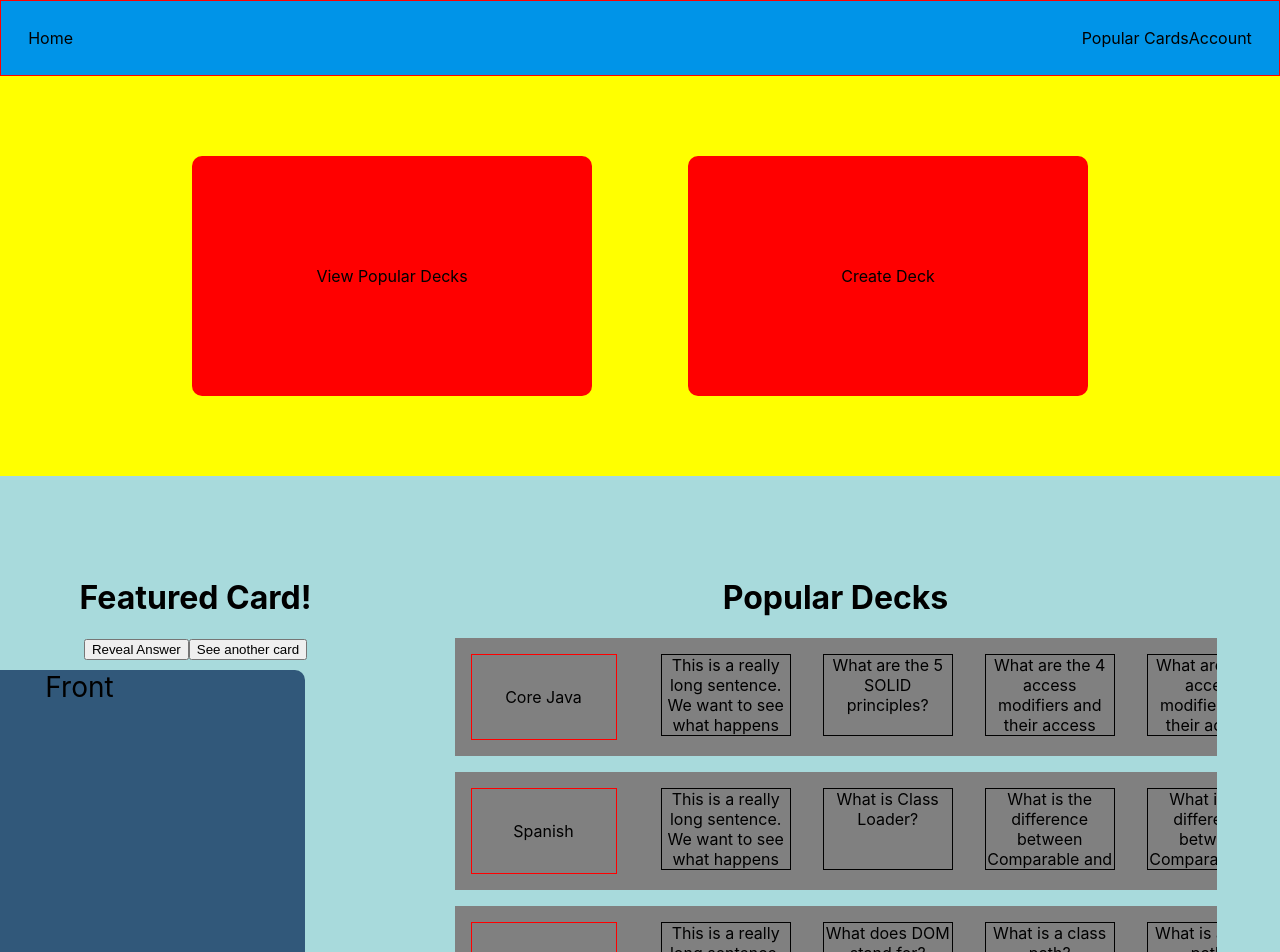
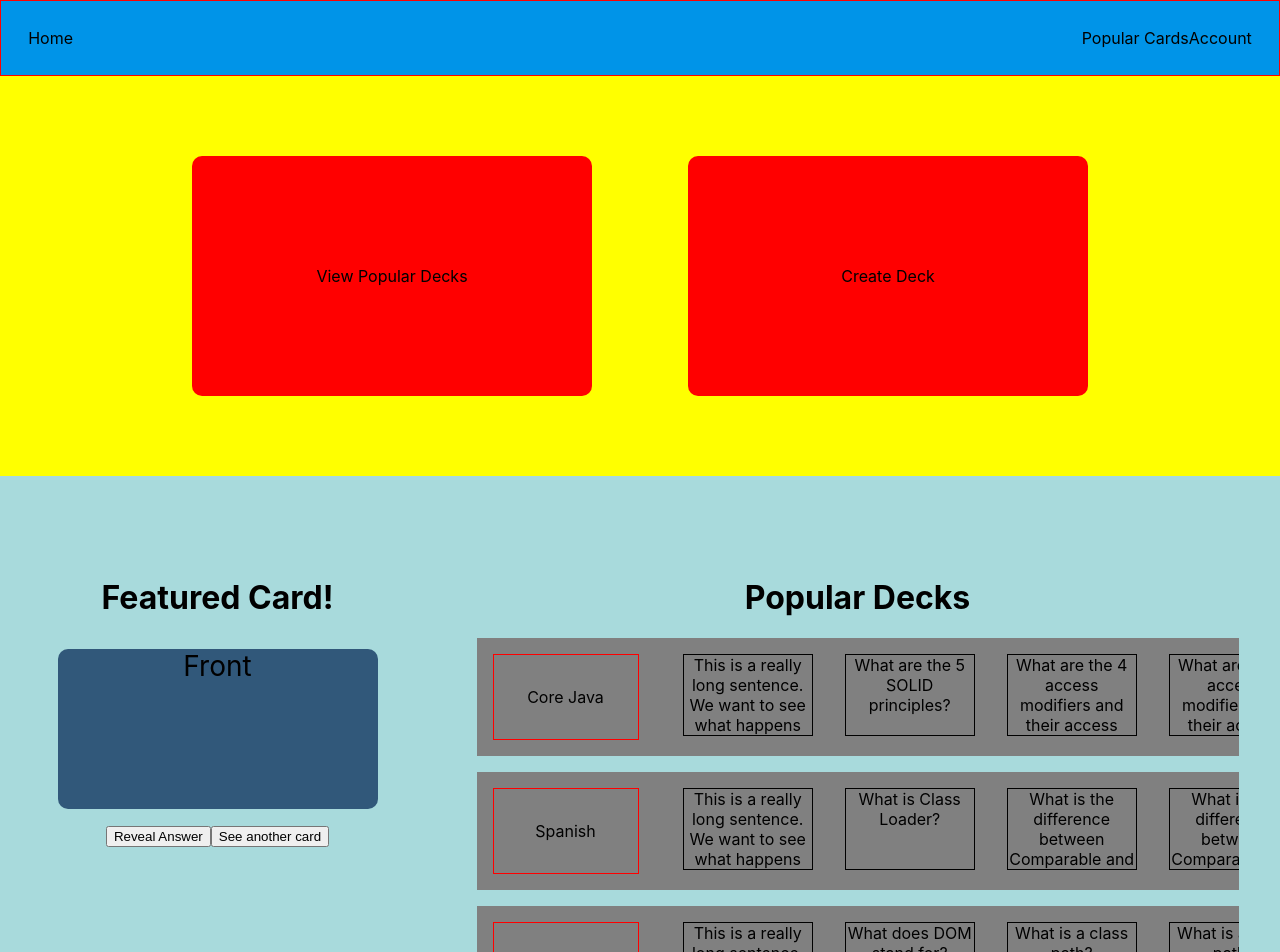
Before and after one commit to michael-mcmasters/Notecards, a React (Create React App) app: page / in a window 1280 px wide. Shown: the top 952 px of the page. Built offline with nearby package versions, Linux system fonts and the light colour scheme.

Commit message:
Card is slightly styled and can flip

```diff
--- a/src/components/homepage/Card.js
+++ b/src/components/homepage/Card.js
@@ -17,19 +17,13 @@ const Card = ({ card, flipped }) => {
 };
 
 const Container = styled.div`
-  display: ${props => props.display};
-  width: 450px;
-  height: 320px;
+  width: 20rem;
+  height: 10rem;
   background: none;
   margin: 0;
   margin-top: 2rem;
   cursor: pointer;
-  position: absolute;
   transition: ${props => props.transition};
-
-  left: ${props => props.xPosition}%;
-  transform: translateX(-50%);
-  -webkit-transform:translateX(-50%);
 
   animation-duration: 0.4s;
 `;
--- a/src/components/homepage/FeaturedCard.js
+++ b/src/components/homepage/FeaturedCard.js
@@ -8,7 +8,7 @@ const FeaturedCard = () => {
   const [revealedAnswer, setRevealedAnswer] = useState(false);
 
   const handleRevealAnswer = () => {
-    setRevealedAnswer(true);
+    setRevealedAnswer(!revealedAnswer);
   }
 
   const handleGetNewCard = () => {
@@ -24,7 +24,9 @@ const FeaturedCard = () => {
       <Card card={cards[0]} flipped={revealedAnswer} />
 
       <Footer>
-        {!revealedAnswer
+        <Button onClick={handleRevealAnswer}>Reveal Answer</Button>
+        <Button onClick={handleGetNewCard}>See another card</Button>
+        {/* {!revealedAnswer
           ? (
             <>
               <Button onClick={handleRevealAnswer}>Reveal Answer</Button>
@@ -33,7 +35,7 @@ const FeaturedCard = () => {
           )
 
           : "Did you guess correctly?"
-        }
+        } */}
       </Footer>
     </Container>
   );
```
